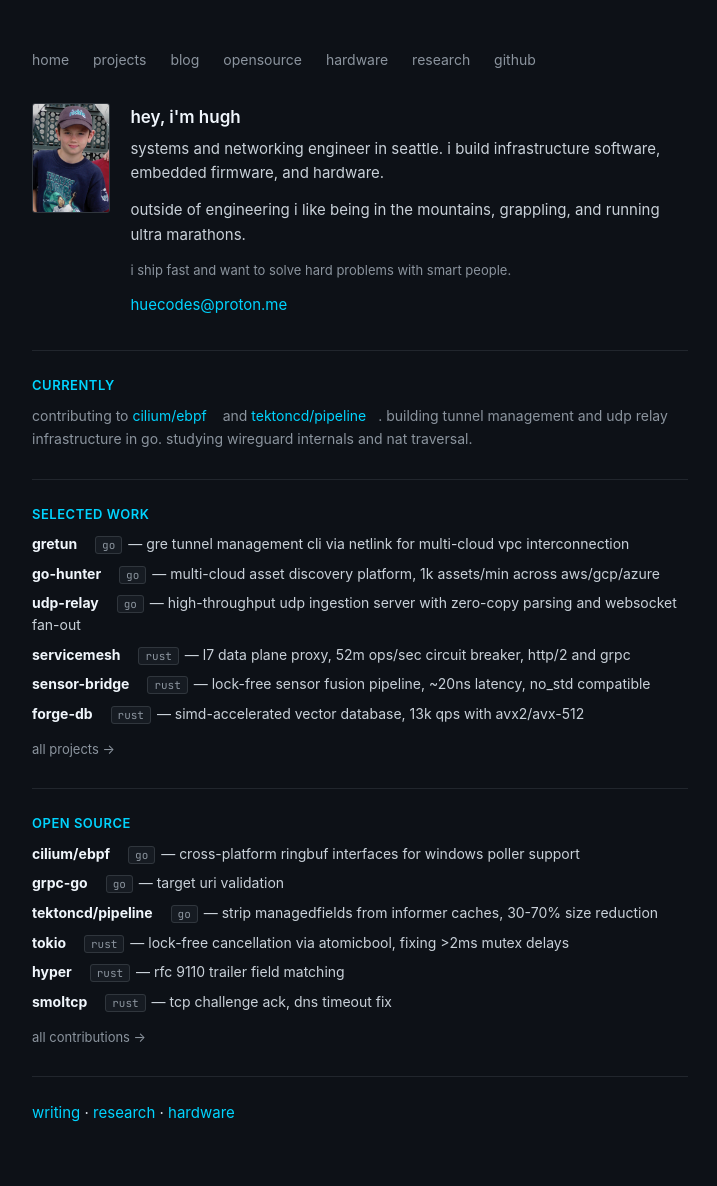
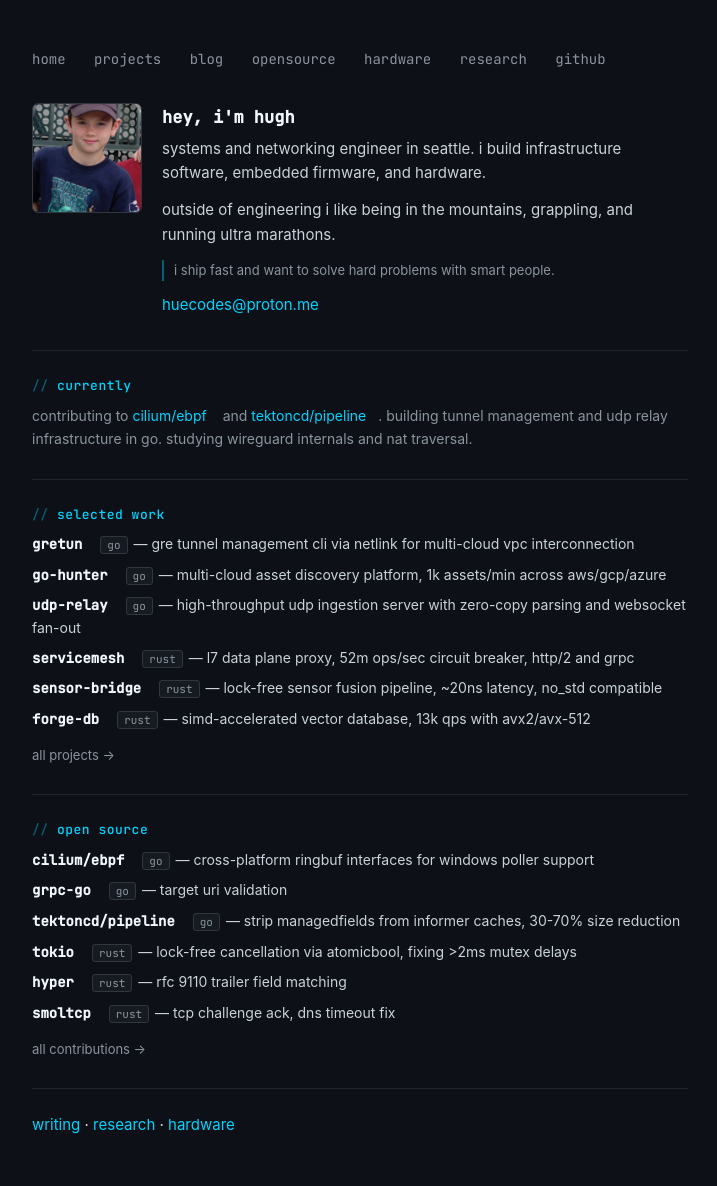
Before and after one commit to HueCodes/HueCodes.github.io, a Jekyll site: the page built from index.md, in a window 1280 px wide. Shown: the whole page, without its empty margins (280-997 px from the left). Built offline with Jekyll 4.4.1, drawn with Linux system fonts in a browser that asks for light colours.

Commit message:
monospace headers, nav underline animation, photo hover glow, tagline accent border, section prefixes

```diff
--- a/_layouts/default.html
+++ b/_layouts/default.html
@@ -6,6 +6,7 @@
   <title>{% if page.title %}{{ page.title }} - {% endif %}{{ site.title }}</title>
   <meta name="description" content="{{ page.description | default: site.description }}">
   <link rel="icon" type="image/svg+xml" href="{{ '/assets/favicon.svg' | relative_url }}">
+  <link href="https://fonts.googleapis.com/css2?family=JetBrains+Mono:wght@400;500&display=swap" rel="stylesheet">
   <link rel="stylesheet" href="{{ '/assets/css/style.css' | relative_url }}">
   <link rel="alternate" type="application/rss+xml" title="{{ site.title }}" href="{{ '/feed.xml' | relative_url }}">
 </head>
--- a/assets/css/style.css
+++ b/assets/css/style.css
@@ -14,6 +14,28 @@
   margin: 0;
   padding: 0;
   box-sizing: border-box;
+}
+
+::selection {
+  background: rgba(0, 212, 255, 0.25);
+  color: #f0f6fc;
+}
+
+::-webkit-scrollbar {
+  width: 8px;
+}
+
+::-webkit-scrollbar-track {
+  background: var(--bg);
+}
+
+::-webkit-scrollbar-thumb {
+  background: var(--border);
+  border-radius: 4px;
+}
+
+::-webkit-scrollbar-thumb:hover {
+  background: #484f58;
 }
 
 body {
@@ -42,15 +64,32 @@ a:hover {
 nav {
   margin-bottom: 2rem;
   font-size: 14px;
+  font-family: 'JetBrains Mono', 'SF Mono', monospace;
 }
 
 nav a {
   margin-right: 1.25rem;
   color: var(--text-secondary);
+  position: relative;
+}
+
+nav a::after {
+  content: '';
+  position: absolute;
+  bottom: -2px;
+  left: 0;
+  width: 0;
+  height: 1px;
+  background: var(--accent);
+  transition: width 0.2s ease;
 }
 
 nav a:hover {
   color: var(--text);
+}
+
+nav a:hover::after {
+  width: 100%;
 }
 
 /* Intro */
@@ -67,12 +106,20 @@ nav a:hover {
 .photo {
   width: 110px;
   height: 110px;
-  border-radius: 3px;
+  border-radius: 6px;
   object-fit: cover;
+  flex-shrink: 0;
   border: 1px solid var(--border);
+  transition: border-color 0.3s ease, box-shadow 0.3s ease;
+}
+
+.photo:hover {
+  border-color: rgba(0, 212, 255, 0.5);
+  box-shadow: 0 0 20px rgba(0, 212, 255, 0.15);
 }
 
 .intro-header h1 {
+  font-family: 'JetBrains Mono', 'SF Mono', monospace;
   font-size: 17px;
   font-weight: 600;
   margin-bottom: 0.35rem;
@@ -92,6 +139,8 @@ nav a:hover {
 .intro-header .tagline {
   font-size: 13px;
   color: var(--text-secondary);
+  border-left: 2px solid rgba(0, 212, 255, 0.4);
+  padding-left: 10px;
 }
 
 /* Divider */
@@ -114,12 +163,18 @@ nav a:hover {
 }
 
 .section h2 {
+  font-family: 'JetBrains Mono', 'SF Mono', monospace;
   font-size: 13px;
-  font-weight: 600;
-  text-transform: uppercase;
+  font-weight: 500;
+  text-transform: lowercase;
   letter-spacing: 0.5px;
   color: var(--accent);
   margin-bottom: 0.5rem;
+}
+
+.section h2::before {
+  content: '// ';
+  opacity: 0.4;
 }
 
 .section p {
@@ -360,6 +415,7 @@ pre code {
 }
 
 .work-list li strong {
+  font-family: 'JetBrains Mono', 'SF Mono', monospace;
   color: #f0f6fc;
 }
 
```
